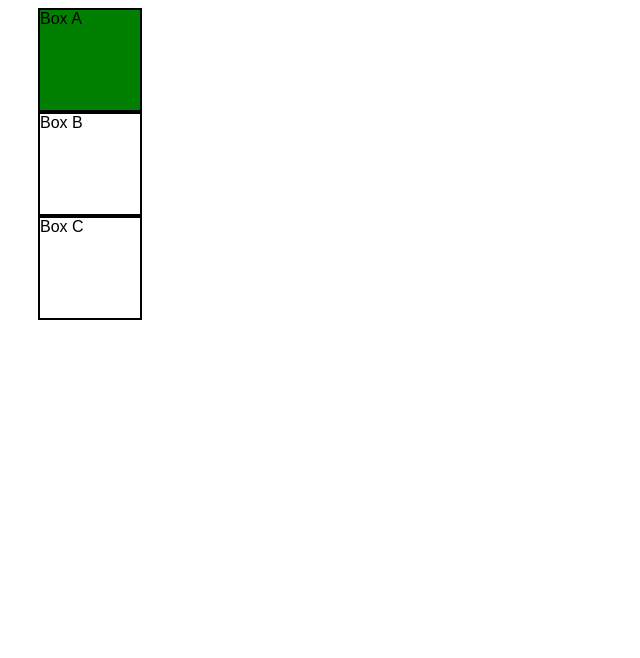
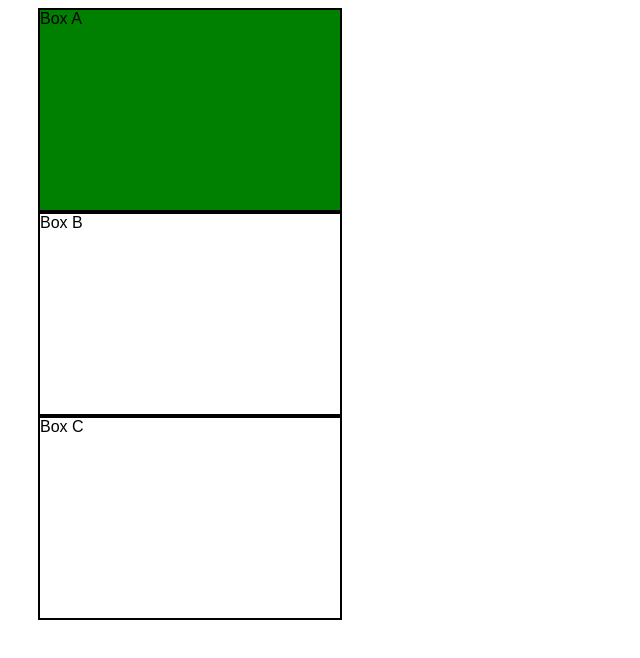
Before and after one commit to KshitijRaj09/javascript-code, a website built with Parcel: page index.html in a window 1280 px wide. Both pictures are taken after a click on the element "Box A". Shown: the whole page, without its empty margins (0-640 px from the left). Built offline with nearby package versions, Linux system fonts and the light colour scheme.

```diff
--- a/src/index.js
+++ b/src/index.js
@@ -17,10 +17,19 @@
 
 function clickHandler(event) {
   let element = event.target;
+  let p;
   div.forEach((d) => {
-    d === element
-      ? d.classList.add("addClass")
-      : d.classList.remove("addClass");
+    if (d === element) {
+      // p = document.createElement("p");
+      // p.innerText = `P tag inside ${event.target.innerText}`;
+      // event.target.appendChild(p);
+
+      d.classList.add("addClass");
+    } else {
+      // let parent = p.parentNode;
+      // parent.remove(p);
+      d.classList.remove("addClass");
+    }
   });
 }
 
--- a/src/styles.css
+++ b/src/styles.css
@@ -3,8 +3,8 @@
 }
 
 .initialBox {
-  height: 100px;
-  width: 100px;
+  height: 200px;
+  width: 300px;
   border: 2px solid black;
   position: relative;
   left: 30px;
```
